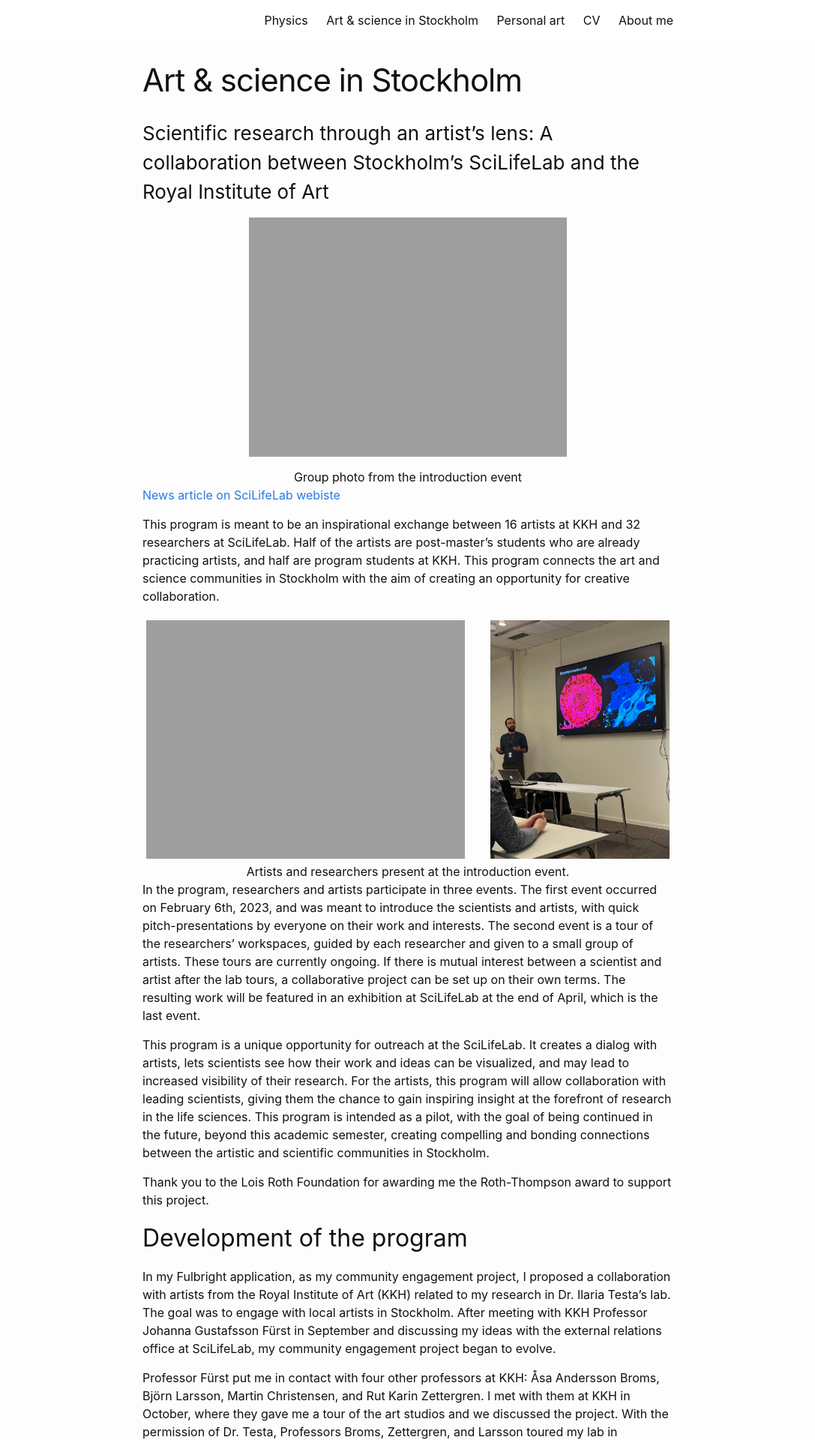
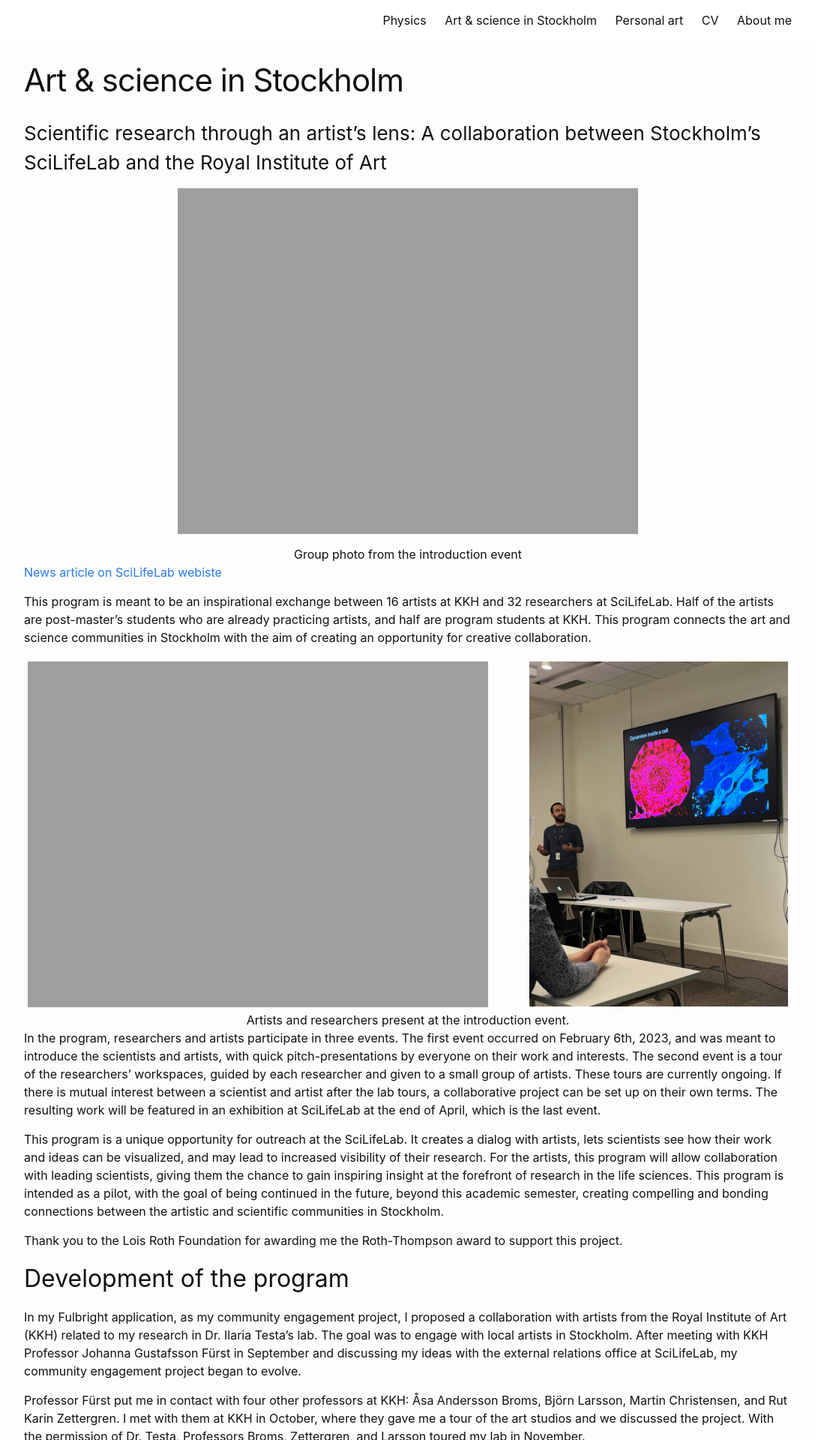
Before and after one commit to maxnfrankel/maxnfrankel.github.io, a Jekyll site: the page built from pages/2_Art and science in Stockholm.md, in a window 1280 px wide. Shown: the top 1920 px of the page at 75% size, without its empty margins (96-1183 px from the left). Built offline with Jekyll 4.4.1, drawn with Linux system fonts in a browser that asks for light colours.

Commit message:
Changed page width

```diff
--- a/_sass/minima/_base.scss
+++ b/_sass/minima/_base.scss
@@ -176,8 +176,7 @@ pre {
  * Wrapper
  */
 .wrapper {
-  max-width: -webkit-calc(#{$content-width} - (#{$spacing-unit} * 2));
-  max-width:         calc(#{$content-width} - (#{$spacing-unit} * 2));
+  max-width: 80%;
   margin-right: auto;
   margin-left: auto;
   padding-right: $spacing-unit;
@@ -185,8 +184,7 @@ pre {
   @extend %clearfix;
 
   @include media-query($on-laptop) {
-    max-width: -webkit-calc(#{$content-width} - (#{$spacing-unit}));
-    max-width:         calc(#{$content-width} - (#{$spacing-unit}));
+    max-width: 80%;
     padding-right: $spacing-unit / 2;
     padding-left: $spacing-unit / 2;
   }
--- a/_sass/minima/_layout.scss
+++ b/_sass/minima/_layout.scss
@@ -177,6 +177,7 @@
 .page-content {
   padding: $spacing-unit 0;
   flex: 1;
+  width: auto;
 }
 
 .page-heading {
```
Also changed, not shown: pages/3_Personal art.md (+1 -1 lines).
